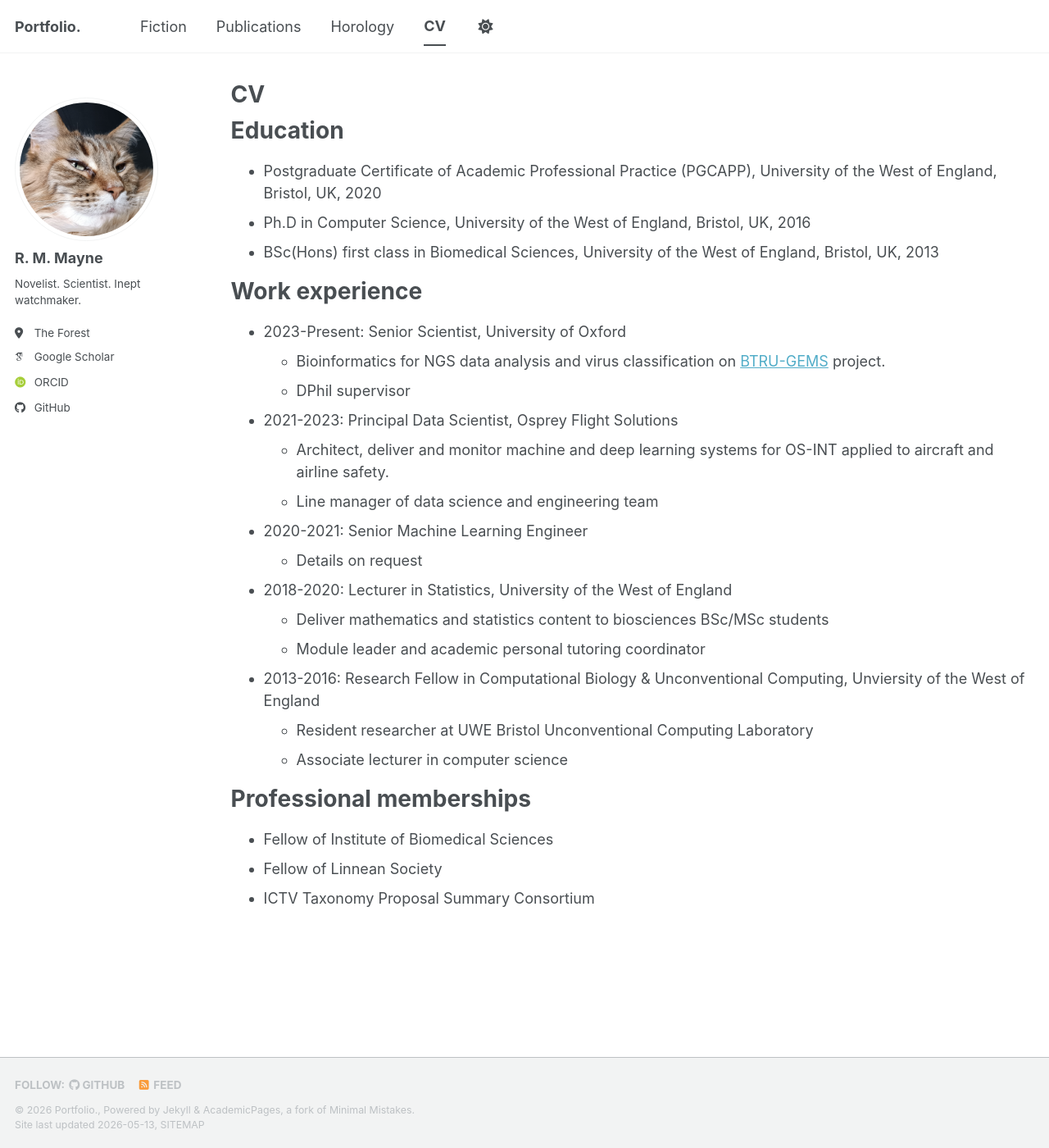
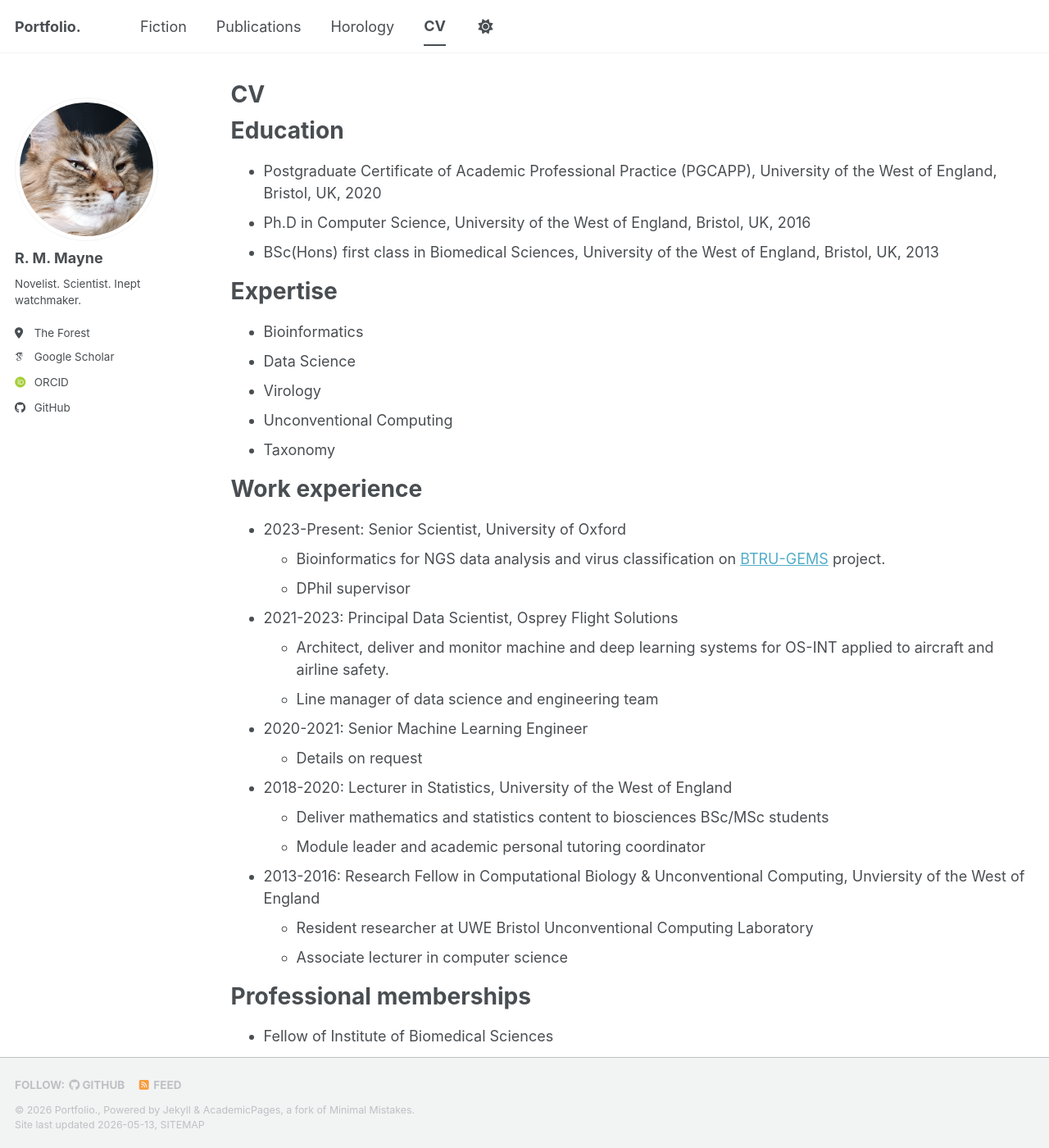
Before and after one commit to Mayne941/rmmayne.github.io, a Jekyll site: the page built from _pages/cv.md, in a window 1280 px wide and 1400 px high. Shown: the whole window at 82% size. Built offline with Jekyll 4.4.1, drawn with Linux system fonts in a browser that asks for light colours; some web fonts are replaced; a script bundle is joined from its source files by our own code; library files that are not in the unit come from our copies; some of the changed text lies outside the part shown.

Commit message:
feat: init cv

```diff
--- a/_pages/cv.md
+++ b/_pages/cv.md
@@ -14,6 +14,14 @@ Education
 * Postgraduate Certificate of Academic Professional Practice (PGCAPP), University of the West of England, Bristol, UK, 2020
 * Ph.D in Computer Science, University of the West of England, Bristol, UK, 2016
 * BSc(Hons) first class in Biomedical Sciences, University of the West of England, Bristol, UK, 2013
+
+Expertise
+=====
+* Bioinformatics
+* Data Science
+* Virology
+* Unconventional Computing
+* Taxonomy
 
 Work experience
 ======
@@ -41,3 +49,8 @@ Professional memberships
 * Fellow of Institute of Biomedical Sciences
 * Fellow of Linnean Society
 * ICTV Taxonomy Proposal Summary Consortium
+
+Languages
+=====
+* English (Native)
+* Italian (A2)
```
Also changed, not shown: _pages/publications.md (+2 -1 lines).
